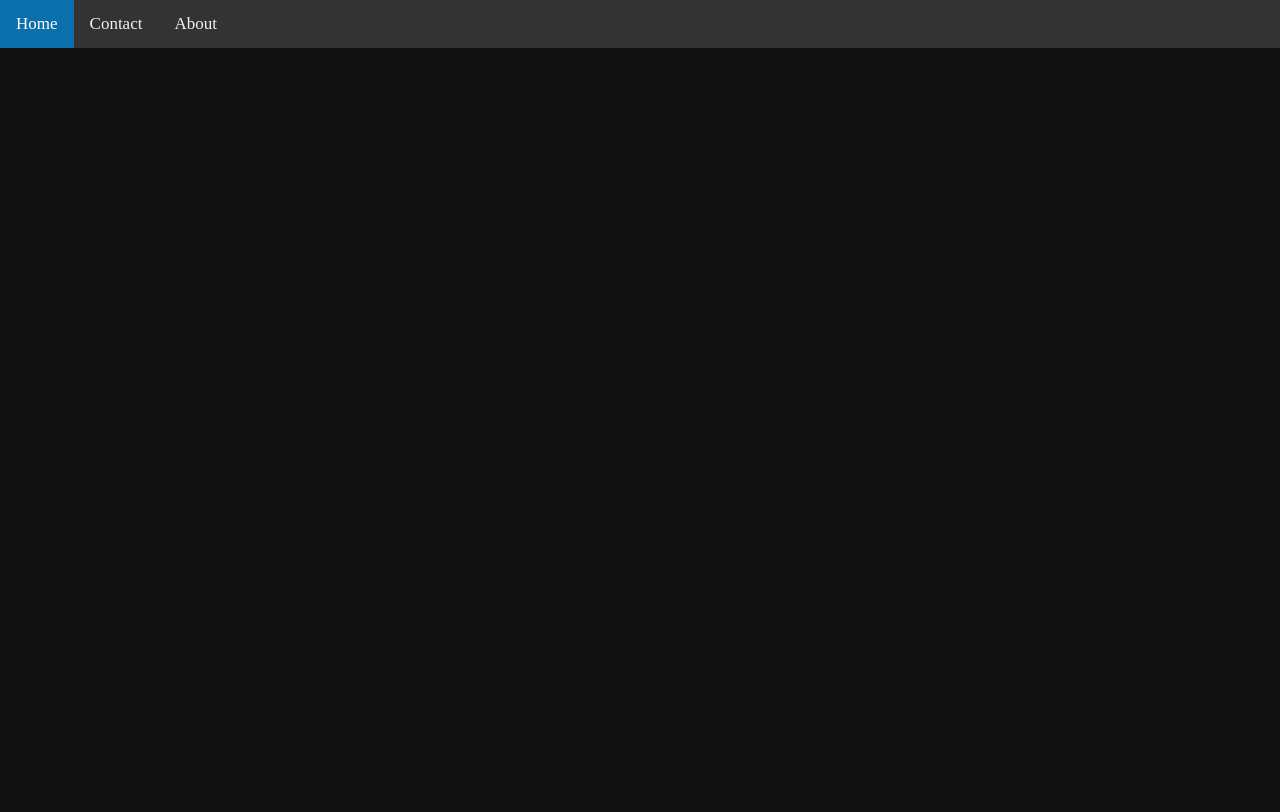
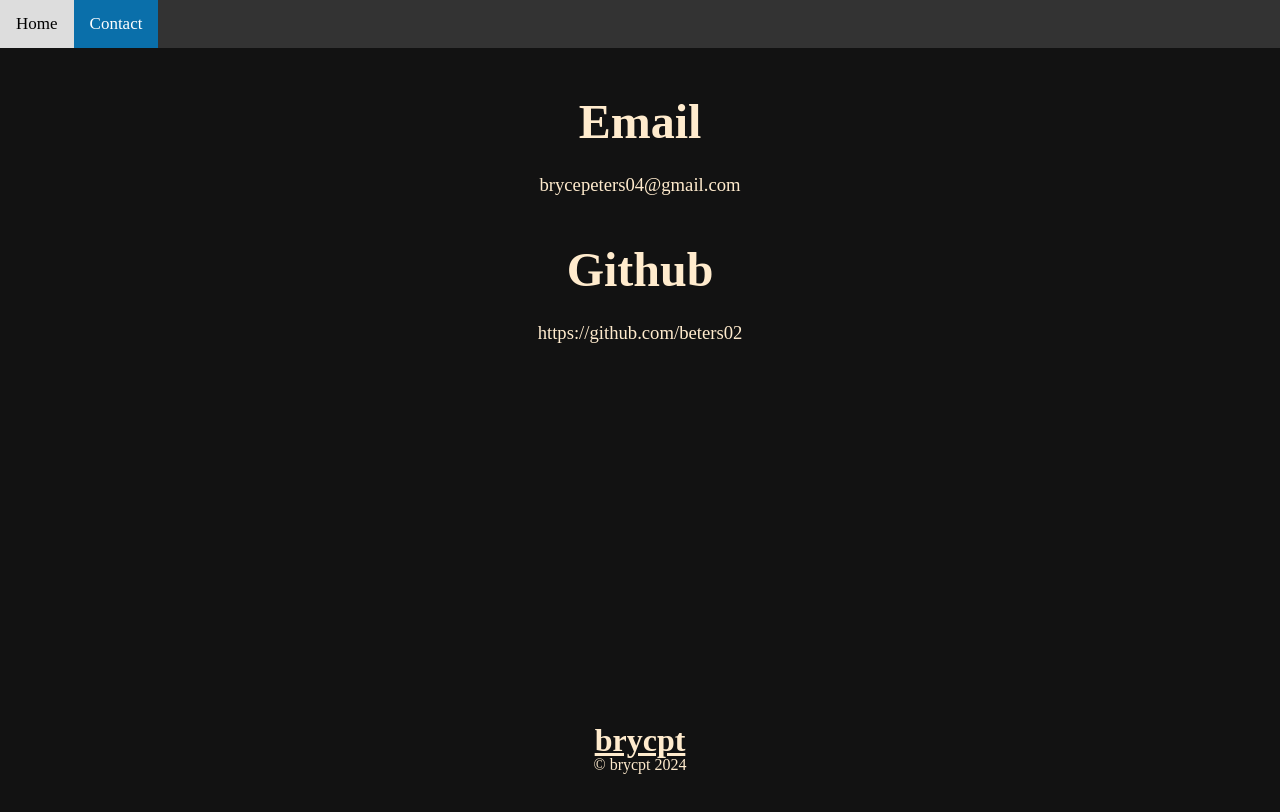
Before and after one commit to beters02/beters02.github.io, a plain HTML site: page contact/index.html in a window 1280 px wide. Drawn offline with Linux system fonts and the light colour scheme; files that its build step writes are made by us from their sources.

Commit message:
finish contact page

```diff
--- a/contact/index.html
+++ b/contact/index.html
@@ -3,16 +3,27 @@
   <head>
     <meta charset="UTF-8">
     <title>contact</title>
-    <link rel="stylesheet" href="style.css">
+    <link rel="stylesheet" href="../style.css">
   </head>
 
   <body>
 
     <div class="topnav">
-        <a class="active" href="/index.html">Home</a>
-        <a href="/contact/index.html">Contact</a>
-        <a href="/about/index.html">About</a>
-      </div>
+      <a href="/index.html">Home</a>
+      <a class="active" href="/contact/index.html">Contact</a>
+    </div>
+
+    <div id="up-box-contact" class="bento-div">
+      <h2>Email</h2>
+      <p>brycepeters04@gmail.com</p>
+      <h2>Github</h2>
+      <p>https://github.com/beters02</p>
+    </div>
+
+    <div id="left-box" class="bento-div">
+      <h1>brycpt</h1>
+      <p>© brycpt 2024</p>
+    </div>
 
   </body>
 
--- a/style.css
+++ b/style.css
@@ -73,6 +73,60 @@ html, body{
     position: fixed;
 }
 
+.bento-div#up-box-contact {
+    width: 100%;
+    height: 100%;
+    display: inline-block;
+    font-size: initial;
+    text-align: center;
+}
+.bento-div#up-box-contact p {
+    width: fit-content;
+    margin: 2% auto;
+    font-size:14pt;
+    color:blanchedalmond;
+    text-align: center;
+}
+.bento-div#up-box-contact h2 {
+    width: fit-content;
+    margin: 2% auto;
+    font-size:36pt;
+    color:blanchedalmond;
+    text-align: center;
+    padding-top: 20px;
+}
+
+.bento-div#left-box {
+    width: 100%;
+    height: 100%;
+    display: inline-block;
+    font-size: initial;
+    text-align: center;
+}
+.bento-div#left-box h1 {
+    font-size:24pt;
+    text-decoration: solid underline;
+    color:blanchedalmond;
+    float: left;
+	padding-bottom: 20px;
+	padding-top: 10px;
+	text-align: center;
+	bottom: 0px;
+	width: 100%;
+    position: fixed;
+}
+.bento-div#left-box p {
+    font-size:12pt;
+    color:blanchedalmond;
+    float: left;
+	padding-bottom: 10px;
+	padding-top: 10px;
+	text-align: center;
+	bottom: 0px;
+	width: 100%;
+    position: fixed;
+}
+
 .topnav {
     background-color: #333;
     overflow: hidden;
```
Also changed, not shown: about/index.html (deleted, +0 -19 lines), index.html (+2 -3 lines).
